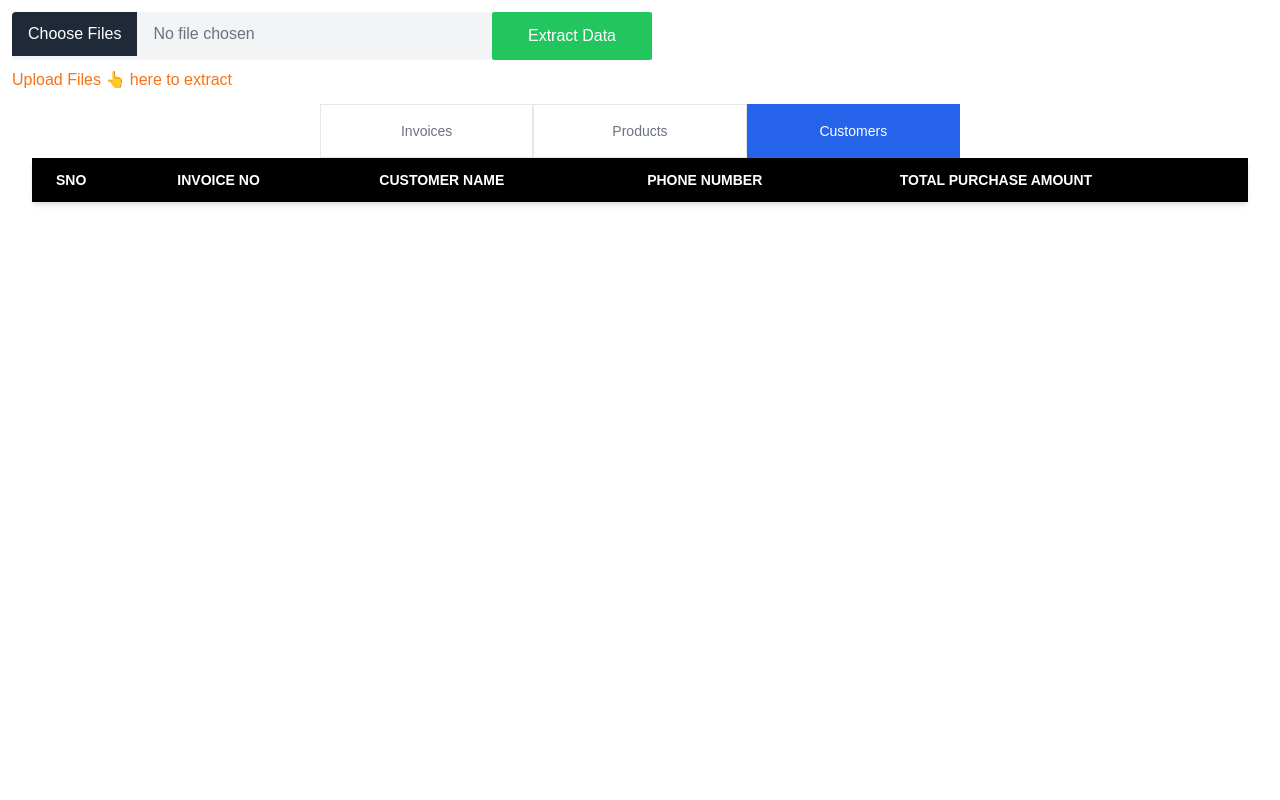
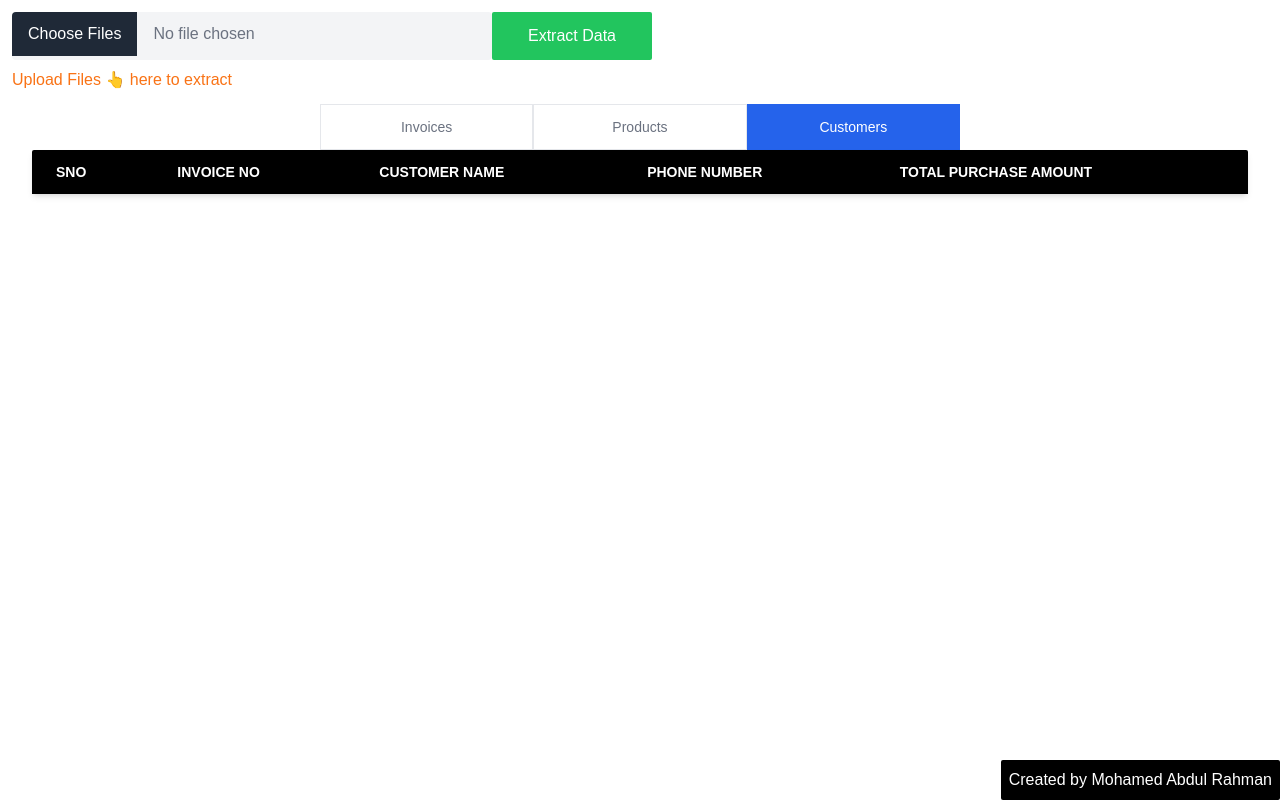
Before and after one commit to mdabdulrahman/automated-invoice-extraction, a React (Create React App) app: page /customers in a window 1280 px wide. Built offline with nearby package versions, Linux system fonts and the light colour scheme.

Commit message:
added footer

```diff
--- a/src/App.js
+++ b/src/App.js
@@ -8,6 +8,7 @@ import { BrowserRouter as Router, Routes, Route } from "react-router-dom";
 import Customers from "./tabs/Customers";
 import Tabs from "./components/Tabs";
 import ViewProducts from "./components/ViewProducts";
+import Footer from "./components/Footer";
 
 function App() {
   return (
@@ -23,6 +24,7 @@ function App() {
             <Route path="/customers" element={<Customers />} />
           </Routes>
         </Router>
+        <Footer />
       </div>
     </Provider>
   );
--- /dev/null
+++ b/src/components/Footer.js
@@ -0,0 +1,19 @@
+import React from "react";
+
+function Footer() {
+  return (
+    <div>
+      <div className="bg-black text-center p-2 fixed rounded-sm right-0 bottom-0">
+        <p className="text-white font-medium">
+          Created by{" "}
+          <a href="https://linkedin.com/in/smdabdulrahman" target="_blank">
+            {" "}
+            Mohamed Abdul Rahman{" "}
+          </a>
+        </p>
+      </div>
+    </div>
+  );
+}
+
+export default Footer;
--- a/src/components/Table.js
+++ b/src/components/Table.js
@@ -2,7 +2,7 @@ import React from "react";
 //to create table using cols and rows array passed in props
 function Table(props) {
   return (
-    <div className="w-[95%]  mx-auto relative overflow-x-auto text-sm shadow-md ">
+    <div className="w-[95%] rounded-t-sm mx-auto relative overflow-x-auto text-sm shadow-md ">
       <table className="w-full  text-left rtl:text-right  ">
         <thead className=" text-white uppercase bg-black ">
           <tr>
--- a/src/components/Tabs.js
+++ b/src/components/Tabs.js
@@ -6,8 +6,8 @@ function Tabs() {
 
   const location = useLocation();
   const navigate = useNavigate();
-  const activeStyle = " py-4 w-1/3 text-white bg-blue-600  active";
-  const normalStyle = " py-4 w-1/3 border  ";
+  const activeStyle = " py-3 w-1/3 text-white bg-blue-600  active";
+  const normalStyle = " py-3 w-1/3 border  ";
 
   return (
     <div className="w-2/4 text-sm mx-auto">
```
